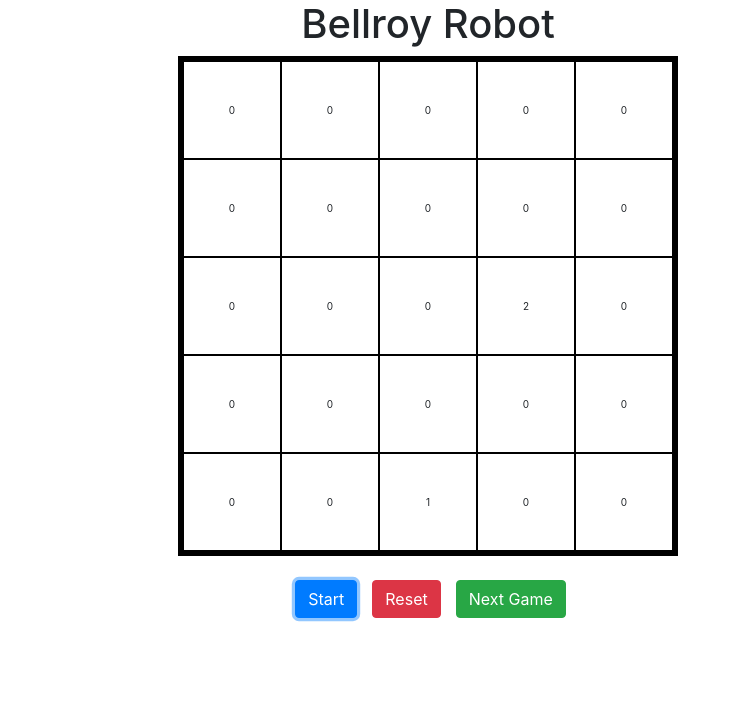
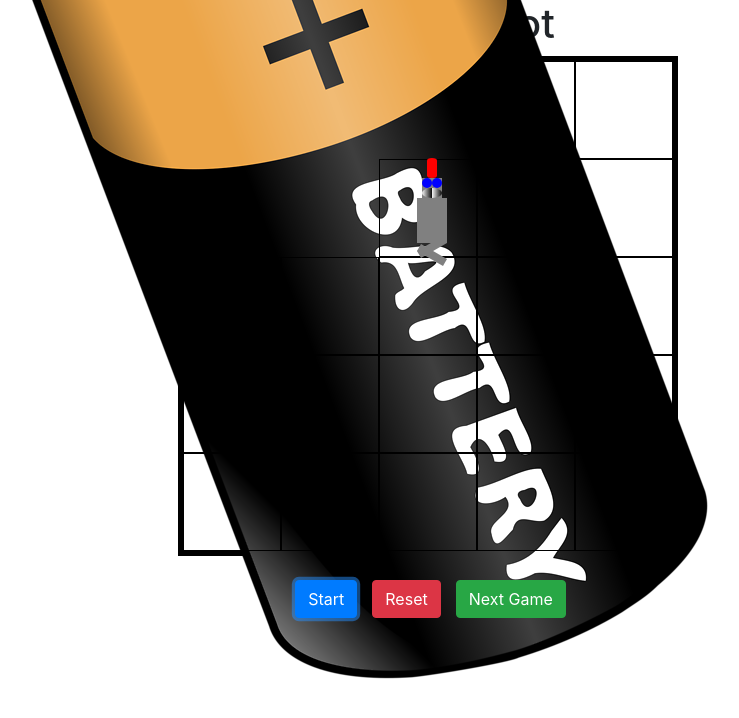
Before and after one commit to 45acpUSA/bellroy-code-challenge, a React (Create React App) app: page / in a window 1280 px wide. Both pictures are taken after a click on the button "Start". Shown: the top 718 px of the page, without its empty margins (212-951 px from the left). Built offline with nearby package versions, Linux system fonts and the light colour scheme.

Commit message:
started robot build

```diff
--- a/src/App.css
+++ b/src/App.css
@@ -45,3 +45,91 @@
 #nextGameButton {
   margin: 0 5px 0 10px;
 }
+
+#robot {
+  position: relative;
+  left: 200px;
+}
+
+#antenna {
+  width: 10px;
+  height: 20px;
+  background: red;
+  border-radius: 10px / 5px;
+  margin-left: 10px;
+}
+
+#head {
+  width: 20px;
+  height: 20px;
+  background: gray;
+  margin-left: 5px;
+}
+
+#leftEye {
+  width: 10px;
+  height: 10px;
+  background: blue;
+  border-radius: 50%;
+  float: left;
+}
+
+#rightEye {
+  width: 10px;
+  height: 10px;
+  background: blue;
+  border-radius: 50%;
+  float: right;
+}
+
+#mouth {
+  display: flex;
+  width: 20px;
+  height: 10px;
+  background: repeating-linear-gradient(
+    to right,
+    #f8f8f8,
+    #070707 10px
+  );
+  border-radius: 100px / 50px;
+}
+
+#torso {
+  /* height: 0;
+  width: 14px;
+  border-top: 30px solid #bc6;
+  border-left: 7.5px solid transparent;
+  border-right: 7.5px solid transparent;
+  border-radius: 2px 2px 10px 10px; */
+  width: 30px;
+  height: 45px;
+  background: gray;
+}
+
+#rightArm {
+  transform: rotate(30deg);
+  width: 30px;
+  height: 8px;
+  background: gray;
+  float: left;
+}
+
+#leftArm {
+  transform: rotate(330deg);
+  width: 30px;
+  height: 8px;
+  background: gray;
+}
+
+#foot {
+  /* height: 4px;
+  width: 4px;
+  background: #ccc;
+  border-radius: 4px;
+  border: 1.5px solid #999;
+  position: relative;
+  left: 11px;
+  top: -1px;
+  z-index: -1; */
+
+}
--- a/src/Box.js
+++ b/src/Box.js
@@ -5,11 +5,11 @@
 
 
   render(){
-    const { value } = this.props
+    const { piece } = this.props
     return(
       <div>
         <div id="box">
-          { value }
+          { piece }
         </div>
       </div>
     )
--- a/src/Grid.js
+++ b/src/Grid.js
@@ -14,10 +14,11 @@
          0, 0, 0, 0, 0],
       robotIndex: 0,
       batteryIndex: 0,
+      success: false,
     }
   }
 
-  handleStartButton = () => {
+  handleStart = () => {
     const { board, robotIndex, batteryIndex } = this.state
     if (batteryIndex === 0 && robotIndex === 0) {
       let robotPosition = Math.floor(Math.random() * 25)
@@ -43,17 +44,56 @@
     }
   }
 
-  handleResetButton = () => {
+  handleReset = () => {
     const { robotIndex, batteryIndex } = this.state
+    if (robotIndex !== 0 || batteryIndex !== 0) {
+      this.setState({
+        board:
+        [0, 0, 0, 0, 0,
+         0, 0, 0, 0, 0,
+         0, 0, 0, 0, 0,
+         0, 0, 0, 0, 0,
+         0, 0, 0, 0, 0],
+      robotIndex: 0,
+      batteryIndex: 0,
+      success: false,
+      })
+    }
+  }
 
+  //Check functionality after completing win condition
+  handleNextGame = () => {
+    const { success } = this.state
+    if (success) {
+      this.handleStart()
+    }
   }
 
   render(){
     const { board } = this.state
     const grid = board.map((value, index) => {
+      let piece
+      if (value === 1) {
+        piece =
+          <div id="robot">
+            <div id="antenna"></div>
+            <div id="head">
+              <div id="leftEye"></div>
+              <div id="rightEye"></div>
+              <div id="mouth"></div>
+            </div>
+            <div id="torso"></div>
+            <div id="leftArm"></div>
+            <div id="rightArm"></div>
+            <div id="foot"></div>
+          </div>
+      } else if (value === 2) {
+        piece =
+          <img src={require("./battery.png")} alt="battery" className="img-responsive"/>
+      }
       return(
         <Box
-        value={ value }
+        piece={ piece }
         index={ index }
         handleClick={ this.handleClick }
         board={ board }
@@ -69,9 +109,9 @@
         <div className="container">
           <div className="row">
             <div className="col-md">
-              <button type="button" className="btn btn-primary" onClick={ this.handleStartButton } id="startButton">Start</button>
-              <button type="button" className="btn btn-danger" id="resetButton">Reset</button>
-              <button type="button" className="btn btn-success" id="nextGameButton">Next Game</button>
+              <button type="button" className="btn btn-primary" onClick={ this.handleStart } id="startButton">Start</button>
+              <button type="button" className="btn btn-danger" onClick={ this.handleReset } id="resetButton">Reset</button>
+              <button type="button" className="btn btn-success" onClick={ this.handleNextGame } id="nextGameButton">Next Game</button>
             </div>
           </div>
         </div>
```
Also changed, not shown: src/battery.png (added).
